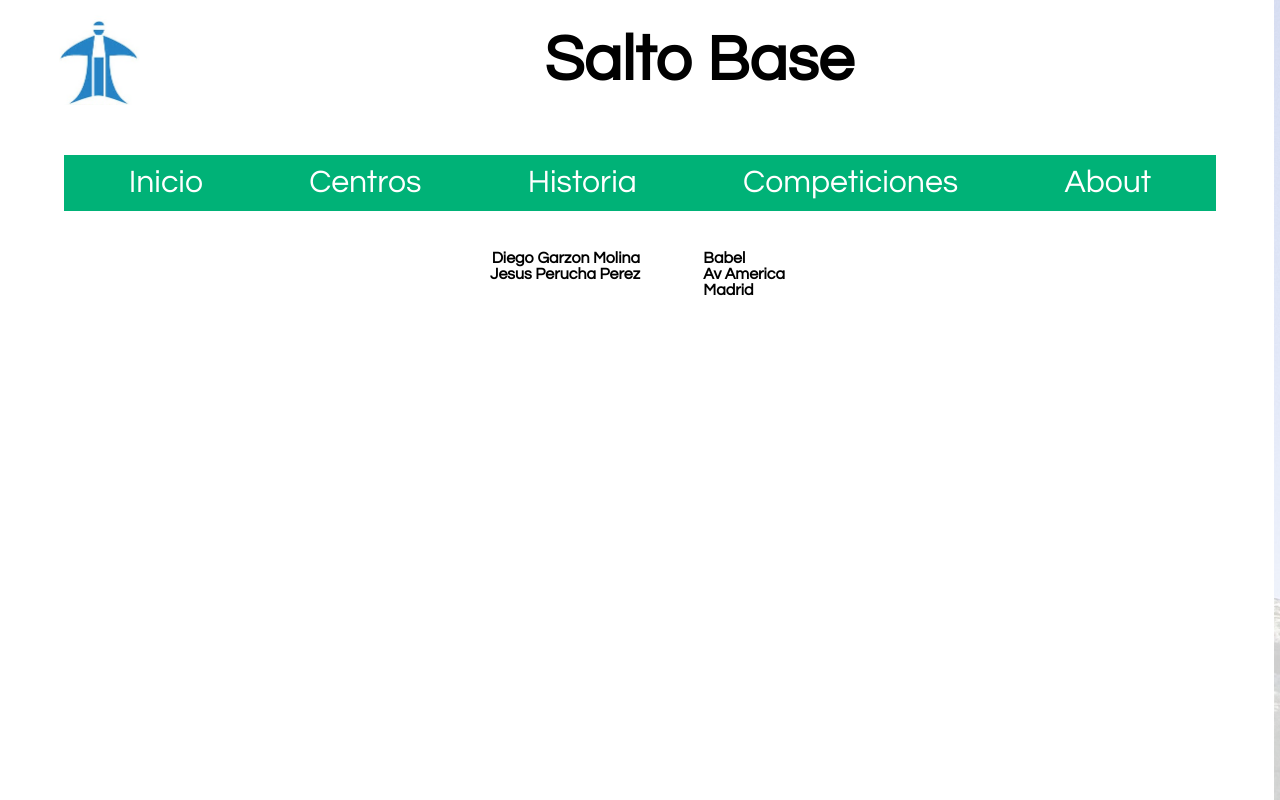
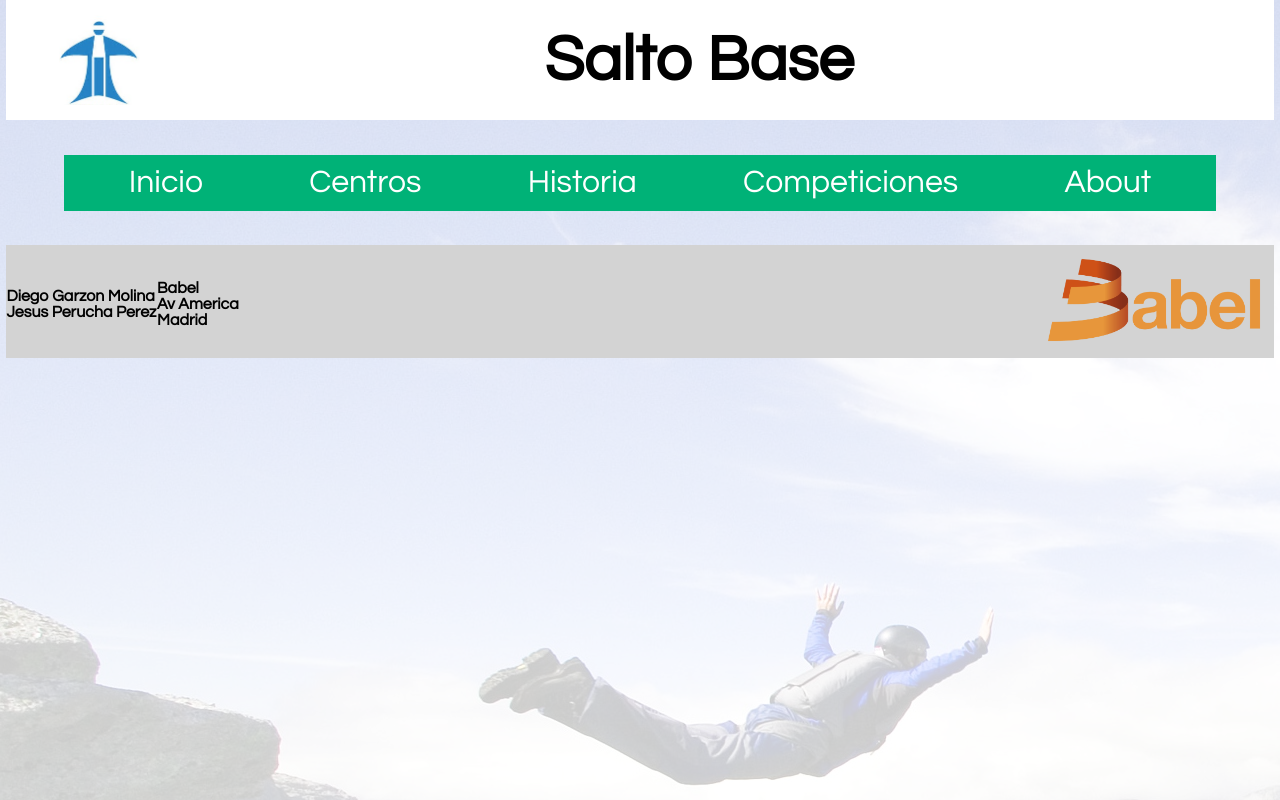
Before and after one commit to Espartaco99/Proyecto3Babel, a website: page Proyecto Salto Base/index.html in a window 1280 px wide. Drawn offline with Linux system fonts and the light colour scheme; some packages are replaced by stand-ins of ours.

Commit message:
Cambiada ubicacion webpack y mejorado el footer

```diff
--- a/Proyecto Salto Base/index.html
+++ b/Proyecto Salto Base/index.html
@@ -73,6 +73,8 @@
         </nav>
         <main></main>
         <footer>
+            <div class="footerFlex">
+                <div class="footerFlex">
                     <div class="nombres">
                         <div id="hcard-Diego-Garzon-Molina" class="vcard">
                             <span class="fn n">
@@ -96,8 +98,17 @@
                             <span class="locality">Madrid</span>
                         </div>
                     </div>
-            <div class="reloj">
+                </div>
+                    <div>
                         <span id="reloj"></span>
+                    </div>
+
+                <figure>
+                    <img alt="Logo Salto Base" class="" src="./img/Babel.png">
+                </figure>
+
+
+
             </div>
 
 
--- a/Proyecto Salto Base/sass/style.scss
+++ b/Proyecto Salto Base/sass/style.scss
@@ -111,32 +111,38 @@ footer {
     margin-top: 3%;
     width:110%;
     margin-left: -5%;
-
     figure{
-        float:right;
+        padding-top: 0%;
         img{
-            max-height: 3.5rem;
+            align-items: flex-end;
+            max-width: 15rem;
+            padding: 0%;
         }
     }
 }
 
 .nombres{
     width: 50%;
-    float: left;
     text-align: end;
     padding-top: 5px;
+    flex-grow: 3;
 }
 
+.footerFlex{
+    display: flex;
+    justify-content: space-between;
+    align-items: center;
+    white-space: nowrap;
 
-
+}
 
 .direccion_footer{
     text-align: start;
-    float: left;
     width: 50%;
     padding-top:5px;
     padding-left: 5%;
-    display: block;
+    flex-grow: 3;
+    margin-left: 10%;
 }
 img {
     width: 100%;
@@ -168,6 +174,7 @@ button, textarea{
 }
 .reloj{
     margin-left:47.5%;
+
 
 }
 @media screen and (max-width: 700px){
--- a/Proyecto Salto Base/sass/style_home.scss
+++ b/Proyecto Salto Base/sass/style_home.scss
@@ -23,7 +23,6 @@ figure{
     padding-top: $padding_estandar;
     align-self: center;
     max-width: 50%;
-    margin: auto;
 }
 
 .flex{
```
Also changed, not shown: package.json (+4 -4 lines), Proyecto Salto Base/Proyecto Salto Base/dist/bundle.js (added), Proyecto Salto Base/dist/css/style.css, Proyecto Salto Base/dist/css/style_home.css, Proyecto Salto Base/webpack.config.js (renamed from webpack.config.js). Lines whose indentation alone changed are shown as unchanged.
